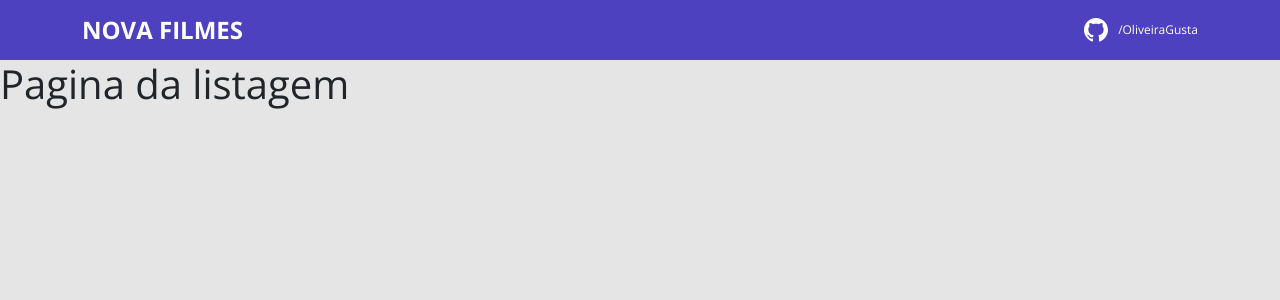
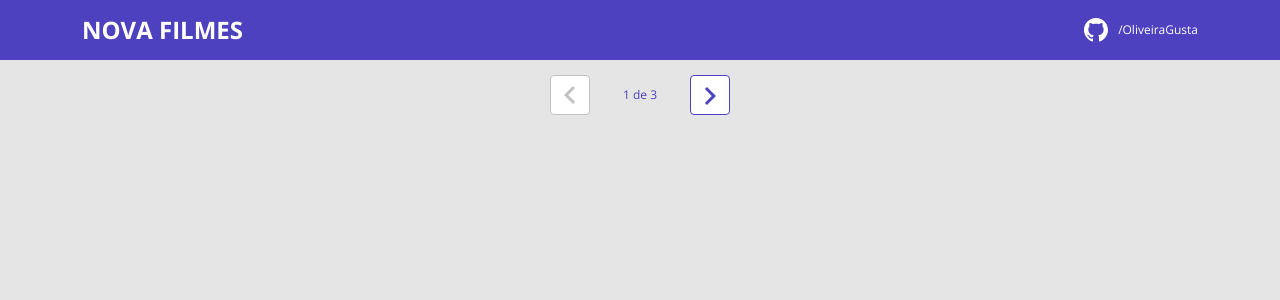
Before and after one commit to OliveiraGusta/Nova-Filmes, a React (Create React App) app in the folder frontend/: page / in a window 1280 px wide. Shown: the top 300 px of the page. Built offline with nearby package versions, Linux system fonts and the light colour scheme.

Commit message:
Pagination layout

```diff
--- a/frontend/src/components/Navbar/index.tsx
+++ b/frontend/src/components/Navbar/index.tsx
@@ -1,5 +1,5 @@
 import { ReactComponent as Githubicon } from "assets/img/github.svg"
-import "./style.css";
+import "./styles.css";
 function Navbar() {
 
     return (
--- /dev/null
+++ b/frontend/src/components/Pagination/index.tsx
@@ -0,0 +1,20 @@
+import { ReactComponent as Arrow } from "assets/img/arrow.svg"
+import "./styles.css";
+function Pagination() {
+    return (
+        <div className="novafilmes-pagination-container">
+            <div className="novafilmes-pagination-box">
+                <button className="novafilmes-pagination-button" disabled={true} >
+                    <Arrow />
+                </button>
+                <p>{`${1} de ${3}`}</p>
+                <button className="novafilmes-pagination-button" disabled={false} >
+                    <Arrow className="novafilmes-flip-horizontal" />
+                </button>
+            </div>
+        </div>
+    )
+
+}
+
+export default Pagination;
--- /dev/null
+++ b/frontend/src/components/Pagination/styles.css
@@ -0,0 +1,53 @@
+.novafilmes-pagination-container {
+    padding: 15px 0;
+    display: flex;
+    justify-content: center;
+    align-items: center;
+}
+
+.novafilmes-pagination-box {
+    width: 180px;
+    display: flex;
+    justify-content: space-between;
+    align-items: center;
+}
+
+.novafilmes-pagination-box form {
+    width: 100%;
+    display: flex;
+}
+
+.novafilmes-pagination-button {
+    width: 40px;
+    height: 40px;
+    border-radius: 4px;
+    background-color: #fff;
+    display: flex;
+    justify-content: center;
+    align-items: center;
+    border: 1px solid var(--color-primary);
+    cursor: pointer;
+}
+
+.novafilmes-pagination-button svg {
+    filter: brightness(0) saturate(100%) invert(26%) sepia(19%) saturate(7395%) hue-rotate(234deg) brightness(89%) contrast(92%);
+}
+
+.novafilmes-pagination-button:disabled {
+    border: 1px solid #c2c2c2;
+    cursor: unset;
+}
+
+.novafilmes-pagination-button:disabled svg {
+    filter: none;
+}
+
+.novafilmes-pagination-container p {
+    margin: 0;
+    font-size: 12px;
+    color: var(--color-primary);
+}
+
+.novafilmes-flip-horizontal {
+    transform: rotate(180deg);
+}
--- a/frontend/src/pages/Form/index.tsx
+++ b/frontend/src/pages/Form/index.tsx
@@ -1,4 +1,4 @@
-import "./style.css";
+import "./styles.css";
 
 function Form() {
 
--- a/frontend/src/pages/Listing/index.tsx
+++ b/frontend/src/pages/Listing/index.tsx
@@ -1,8 +1,10 @@
-function Listing(){
+import Pagination from "components/Pagination";
+
+function Listing() {
 
 
-    return(
-<h1>Pagina da listagem</h1>
+    return (
+    <Pagination />
 
     );
 }
```
Also changed, not shown: frontend/src/assets/img/arrow.svg (added), frontend/src/components/Navbar/styles.css (renamed from frontend/src/components/Navbar/style.css), frontend/src/pages/Form/styles.css (renamed from frontend/src/pages/Form/style.css).
